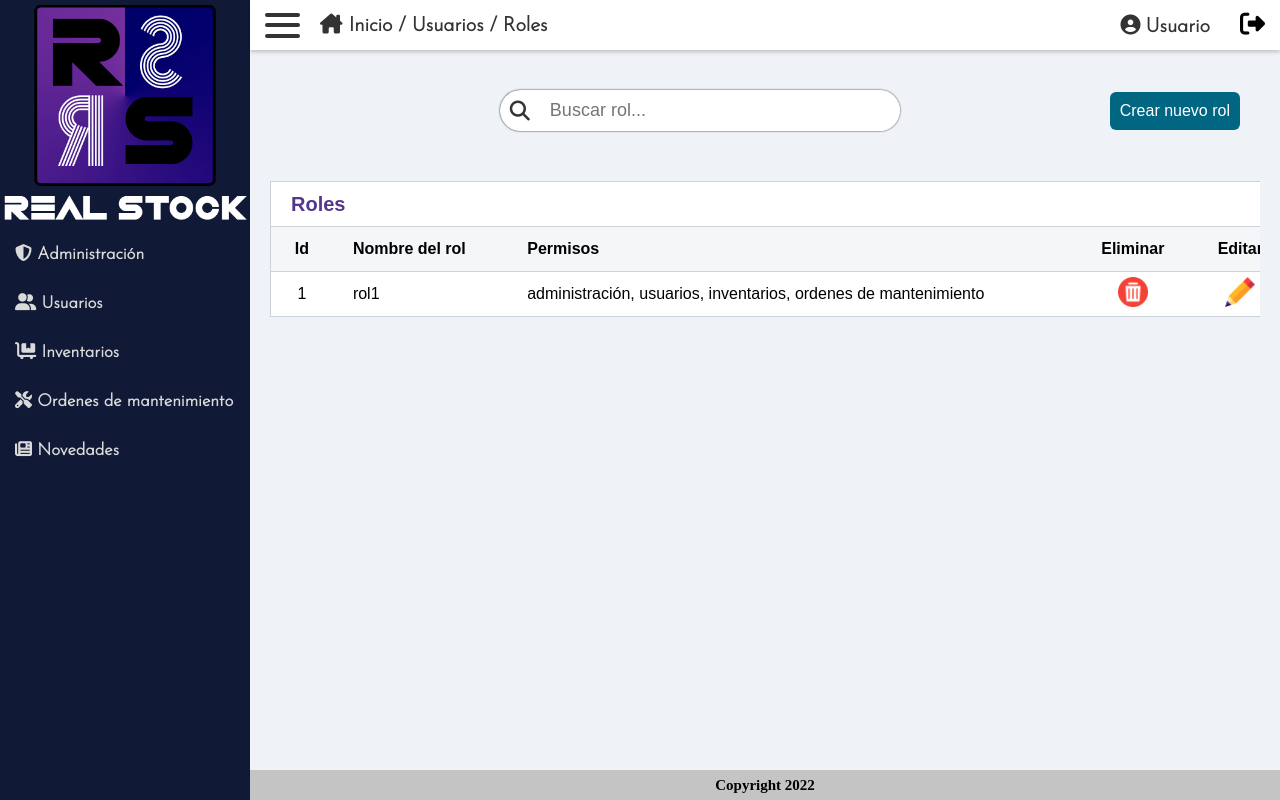
After one commit to lalolanda10212/realstock, a PHP site: page /frm_crear-roles.html in a window 1280 px wide. The commit adds this page. Run offline with PHP 8.4, Linux system fonts and the light colour scheme; some libraries are stand-ins or nearby versions.

Commit message:
roles interfaz

```diff
--- a/estilos.css
+++ b/estilos.css
@@ -144,7 +148,7 @@ header {
 .items-container {
   display: flex;
   align-items: center;
-  justify-content: space-around;
+  justify-content: center;
   flex-wrap: wrap;
   margin: 20px;
   font-family: sans-serif;
@@ -215,8 +245,9 @@ header {
   grid-template-columns: 40px 1fr;
   overflow: hidden;
   font-size: 20px;
-  box-shadow: 0 0 2px #000;
+  box-shadow: 0 0 2px rgb(14, 12, 12);
   transition: 0.3s;
+  margin: auto;
 }
 
 .search-bar .icon-search {
@@ -308,7 +339,12 @@ nav {
   font-family: "Josefin Sans", sans-serif;
   font-weight: 600;
   overflow-x: hidden;
+  z-index: 10;
   transition: transform 0.5s;
+}
+
+nav.collapse {
+  transform: translateX(-250px);
 }
 
 .link a {
--- /dev/null
+++ b/frm_crear-roles.html
@@ -0,0 +1,189 @@
+<!DOCTYPE html>
+<html lang="es">
+  <head>
+    <meta charset="UTF-8" />
+    <meta http-equiv="X-UA-Compatible" content="IE=edge" />
+    <meta name="viewport" content="width=device-width, initial-scale=1.0" />
+    <title>Real Stock</title>
+    <link rel="shortcut icon" href="img/favicon.ico" type="image/x-icon">
+    <link rel="stylesheet" href="estilos.css" />
+    <link rel="preconnect" href="https://fonts.googleapis.com" />
+    <link rel="preconnect" href="https://fonts.gstatic.com" crossorigin />
+    <link href="https://fonts.googleapis.com/css2?family=Josefin+Sans:wght@300&display=swap" rel="stylesheet"/>
+    <script async defer src="script.js"></script>
+    <script async defer src="https://kit.fontawesome.com/707789a0bc.js"crossorigin="anonymous"></script>
+  </head>
+  <body>
+    <nav>
+      <div class="logo">
+        <img src="img/logo.png" alt="" />
+      </div>
+      <div class="links">
+        <ul>
+          <li class="link">
+            <a href="#"
+              ><i class="fa-solid fa-shield-halved"></i> Administración
+            </a>
+          </li>
+          <li class="link">
+            <a href="frm_registrar-usuarios.html"><i class="fa-solid fa-user-group"></i> Usuarios </a>
+          </li>
+          <li class="link">
+            <a href="#"
+              ><i class="fa-solid fa-cart-flatbed"></i> Inventarios
+            </a>
+          </li>
+          <li class="link">
+            <a href="#"
+              ><i class="fa-solid fa-screwdriver-wrench"></i> Ordenes de
+              mantenimiento
+            </a>
+          </li>
+          <li class="link">
+            <a href="#"><i class="fa-solid fa-newspaper"></i> Novedades </a>
+          </li>
+        </ul>
+      </div>
+    </nav>
+    <div class="wrapper">
+      <header>
+        <div class="section-header">
+          <div class="hamburger-menu">
+            <span></span><span></span><span></span>
+          </div>
+          <div class="location-source">
+            <a href="index.html">
+              <i class="fa-solid fa-house-chimney"></i>
+            </a>
+            Inicio / Usuarios / Roles
+          </div>
+        </div>
+        <div class="section-header">
+          <div class="user-tag">
+            <a href="#"><i class="fa-solid fa-circle-user"></i>Usuario</a>
+          </div>
+          <div class="btn-logout">
+            <i class="fa-solid fa-right-from-bracket"></i>
+          </div>
+        </div>
+      </header>
+      <div class="content">
+        <div class="items-container">
+          <div class="search-bar">
+            <div class="icon-search">
+              <i class="fa-solid fa-magnifying-glass"></i>
+            </div>
+            <input type="text" placeholder="Buscar rol..." />
+          </div>
+          <button class="btn btn-green" data-btn-modal="true" data-modal="#m-crear-rol">Crear nuevo rol</button>
+          <div class="modal-wrapper" id="m-crear-rol">
+            <div class="modal">
+              <div class="modal-header">
+                <div>Crear nuevo rol</div>
+                <i class="fa-solid fa-xmark" data-btn-close="modal"></i>
+              </div>
+              <div class="modal-content">
+                <form action="#">
+                  <div class="form-section">
+                    <label for="">Nombre del rol:</label>
+                    <input type="text" placeholder="Ingrese el nombre del rol..."/>
+                  </div>
+                  <div class="form-section">
+                    Añadir permisos:
+                  </div>
+                  <label for="">
+                      <input type="checkbox">Administración
+                  </label>
+                  <label for="">
+                    <input type="checkbox">Usuarios
+                  </label>
+                  <label for="">
+                    <input type="checkbox">Inventarios
+                  </label>
+                  <label for="">
+                    <input type="checkbox">Ordenes de mantenimiento
+                  </label>
+                  <input class="btn btn-green" type="submit" value="Guardar"/>
+                </form>
+              </div>
+            </div>
+          </div>
+        </div>
+        <div class="wrapper-table">
+          <table>
+            <tr>
+              <th colspan="8">Roles</th>
+            </tr>
+            <tr class="titles-table">
+              <td class="cell-center">Id</td>
+              <td>Nombre del rol</td>
+              <td>Permisos</td>
+              <td class="cell-center">Eliminar</td>
+              <td class="cell-center">Editar</td>
+            </tr>
+            <tr>
+              <td class="cell-center">1</td>
+              <td>rol1</td>
+              <td>administración, usuarios, inventarios, ordenes de mantenimiento</td>
+              <td class="cell-center">
+                <div data-btn-modal="true" data-modal="#m-eliminar-rol"><img src="img/delete.png" alt="" /></div>
+              </td>
+              <td class="cell-center">
+                <div data-btn-modal="true" data-modal="#m-editar-rol"><img src="img/editar.png" alt="Editar" /></div>
+              </td>
+            </tr>
+          </table>
+        </div>
+      </div>
+      <footer>Copyright 2022</footer>
+    </div>
+
+    <div class="modal-wrapper" id="m-eliminar-rol">
+        <div class="modal">
+          <div class="modal-header">
+            <div>Eliminar rol</div>
+            <i class="fa-solid fa-xmark" data-btn-close="modal"></i>
+          </div>
+          <div class="modal-content">
+              <h2>¿Está seguro de eliminar “rol1”?</h2>
+              <div class="options-delete">
+                <button class="btn btn-red">Eliminar</button>
+                <button class="btn btn-gray" data-btn-cancel="modal">Cancelar</button>
+              </div>
+          </div>
+        </div>
+      </div>
+    <div class="modal-wrapper" id="m-editar-rol">
+      <div class="modal">
+        <div class="modal-header">
+          <div>Editar rol</div>
+          <i class="fa-solid fa-xmark" data-btn-close="modal"></i>
+        </div>
+        <div class="modal-content">
+          <form action="#">
+            <div class="form-section">
+                <label for="">Nombre del rol:</label>
+                <input type="text" placeholder="Ingrese el nombre del rol..."/>
+              </div>
+              <div class="form-section">
+                Añadir permisos:
+              </div>
+              <label for="">
+                  <input type="checkbox" checked>Administración
+              </label>
+              <label for="">
+                <input type="checkbox">Usuarios
+              </label>
+              <label for="">
+                <input type="checkbox">Inventarios
+              </label>
+              <label for="">
+                <input type="checkbox">Ordenes de mantenimiento
+              </label>
+            <input class="btn btn-green" type="submit" value="Actualizar"/>
+          </form>
+        </div>
+      </div>
+    </div>
+  </body>
+</html>
--- a/script.js
+++ b/script.js
@@ -1,3 +1,12 @@
+const hamburgerMenu = document.querySelector(".hamburger-menu");
+const nav = document.querySelector("nav");
+const wrapper = document.querySelector(".wrapper");
+
+hamburgerMenu.addEventListener("click", () => {
+    nav.classList.toggle("collapse");
+    wrapper.classList.toggle("collapse");
+});
+
 const btnModals = document.querySelectorAll('[data-btn-modal="true"]')
 btnModals.forEach(element => {
     element.addEventListener("click", (e) => {
@@ -22,3 +31,16 @@ btnCloseModal.forEach(element => {
         }
     });
 });
+
+const btnCancelModal = document.querySelectorAll('[data-btn-cancel="modal"]');
+btnCancelModal.forEach(element => {
+    const modalWrapper = element.parentNode.parentNode.parentNode.parentNode;
+    modalWrapper.addEventListener("click", (e) => {
+        e.preventDefault;
+        const modal = element.parentNode.parentNode.parentNode;
+        if (e.target == element || e.target == modalWrapper) {
+            modalWrapper.classList.remove("visible");
+            modal.classList.remove("visible");
+        }
+    });
+});
```
Also changed, not shown: other parts of estilos.css (+50 -2 lines), frm_registrar-usuarios.html (+32 -9 lines), index.html (renamed from principal.html, +3 -10 lines), img/delete.png (added).
